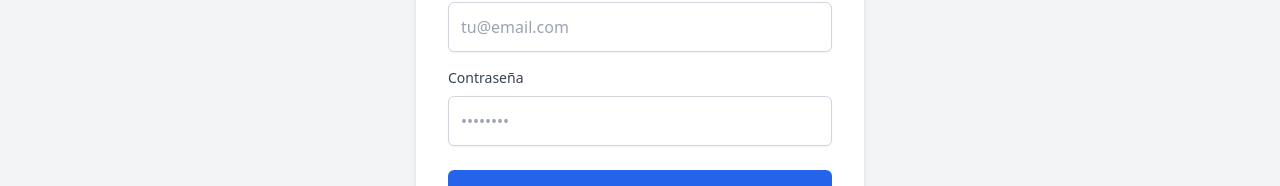
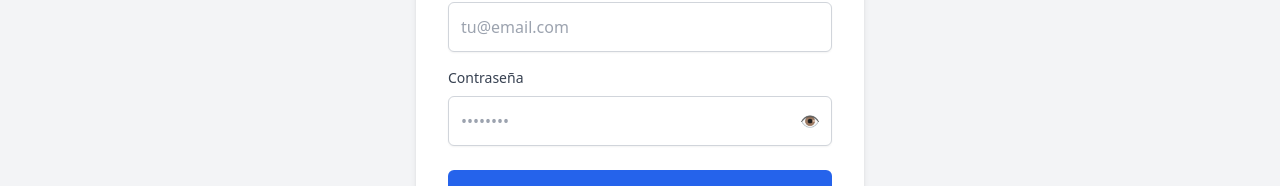
Before and after one commit to roysilva228/Reservas_SOA, a React (Vite) app in the folder frontend-reservas/: page /login in a window 1280 px wide. Shown: the part 406-592 px from the top of the page. Built offline with nearby package versions, Linux system fonts and the light colour scheme.

Commit message:
correciones

```diff
--- a/frontend-reservas/src/pages/CheckoutPage.jsx
+++ b/frontend-reservas/src/pages/CheckoutPage.jsx
@@ -75,12 +75,17 @@ export default function CheckoutPage() {
     };
 
     // Función para manejar el "Arrepentimiento" (volver atrás)
-    const handleCancel = () => {
-        // Aquí idealmente llamarías a una API para liberar el horario:
-        // axios.post(`${API_RESERVAS}/reservas/liberar/${id_horario}`)...
-
-        // Por ahora, simplemente regresamos
-        navigate(-1);
+    const handleCancel = async () => {
+        try {
+            // Intentamos liberar el horario en el backend
+            await axios.post(`${API_RESERVAS}/reservas/liberar/${id_horario}`);
+        } catch (error) {
+            console.error("No se pudo liberar el horario automáticamente", error);
+            // No bloqueamos la navegación si falla, pero logueamos el error
+        } finally {
+            // Regresamos a la pantalla anterior
+            navigate(-1);
+        }
     };
 
     if (loading || !horarioData) {
--- a/frontend-reservas/src/pages/LoginPage.jsx
+++ b/frontend-reservas/src/pages/LoginPage.jsx
@@ -2,12 +2,15 @@ import { useState } from 'react';
 import axios from 'axios';
 import { useNavigate } from 'react-router-dom';
 import { useAuth } from '../context/AuthContext';
-import { API_USUARIOS } from '../config'; // <-- Importamos config
+import { API_USUARIOS } from '../config';
 
 export default function LoginPage() {
   const [email, setEmail] = useState('');
   const [password, setPassword] = useState('');
   const [error, setError] = useState(null);
+
+  // --- NUEVO ESTADO: Mostrar contraseña ---
+  const [showPassword, setShowPassword] = useState(false);
 
   const navigate = useNavigate();
   const { login } = useAuth();
@@ -17,7 +20,6 @@ export default function LoginPage() {
     setError(null);
 
     try {
-      // Usamos la variable de configuración
       const response = await axios.post(`${API_USUARIOS}/usuarios/login`, {
         email: email,
         password: password,
@@ -58,19 +60,37 @@ export default function LoginPage() {
               onChange={(e) => setEmail(e.target.value)}
             />
           </div>
+
+          {/* --- CAMBIO AQUÍ: Input de contraseña con botón de ojo --- */}
           <div className="mb-6">
             <label htmlFor="password" className="mb-2 block text-sm font-medium text-gray-700">
               Contraseña
             </label>
+            <div className="relative">
               <input
-              type="password"
+                type={showPassword ? "text" : "password"} // Alterna el tipo
                 id="password"
-              className="w-full rounded-md border border-gray-300 p-3 shadow-sm focus:border-blue-500 focus:ring-blue-500"
+                className="w-full rounded-md border border-gray-300 p-3 pr-10 shadow-sm focus:border-blue-500 focus:ring-blue-500"
                 placeholder="••••••••"
                 value={password}
                 onChange={(e) => setPassword(e.target.value)}
               />
+              <button
+                type="button"
+                onClick={() => setShowPassword(!showPassword)}
+                className="absolute inset-y-0 right-0 flex items-center pr-3 text-gray-500 hover:text-blue-600 focus:outline-none"
+              >
+                {/* Ícono simple de Ojo / Ojo tachado */}
+                {showPassword ? (
+                  <span title="Ocultar">🙈</span>
+                ) : (
+                  <span title="Mostrar">👁️</span>
+                )}
+              </button>
             </div>
+          </div>
+          {/* ------------------------------------------------------- */}
+
           {error && (
             <div className="mb-4 rounded-md border border-red-400 bg-red-100 p-3 text-center text-sm text-red-700">
               {error}
```
Lines whose indentation alone changed are shown as unchanged.
